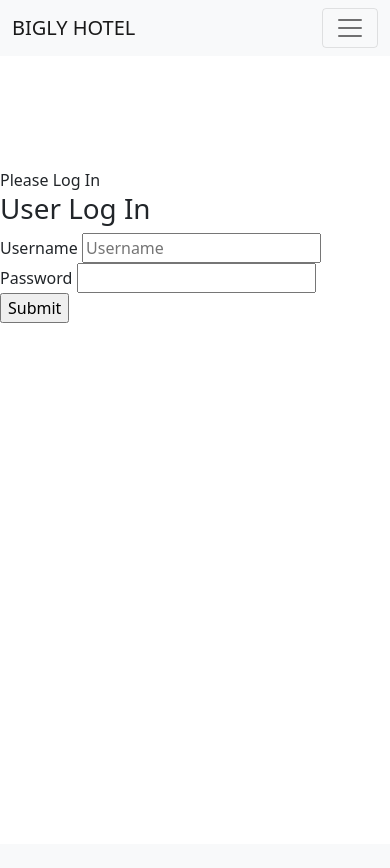
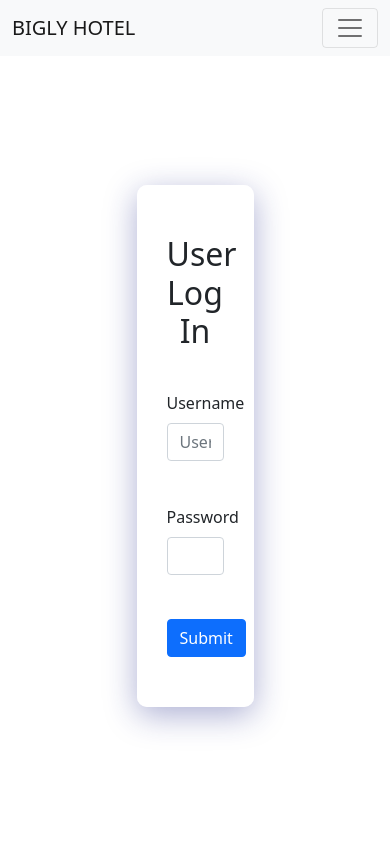
Before and after one commit to MrDreiPner/Bigly-Hotel-XAMPP, a PHP site: page /loginPage.php in a window 390 px wide. Before the commit the page ends 323 px from the top, so only its background shows below. Run offline with PHP 8.4, Linux system fonts and the light colour scheme; some web fonts are replaced.

Commit message:
loginPage style, news images responsive

```diff
--- a/loginPage.php
+++ b/loginPage.php
@@ -1,11 +1,9 @@
 <?php include "head.php"; ?>
 <body>
-<br><br><br>
     <?php
     require_once('dbaccess.php');
     include "nav.php";
     ?>
-<br><br><br><br>
     <?php
     include "test_input.php"; //use test_input() to call function
         $verification = "Please Log In";
@@ -71,16 +69,21 @@
             }
         }
     ?>
-    <div id="Header">
-        <h1 id="Überschrift">User Log In</h1>
+    <div id="login-form">
+        <div id="inner-login">
+            <h1 id="Überschrift">User Log In</h1>
+            <form enctype="multipart/form-data" action="loginPage.php" method="POST">
+                <div id="mb-3">
+                    <label class="form-label" for="Username">Username</label>
+                    <input type="text" class="form-control" name="Username" required placeholder="Username" value="<?php echo isset($_COOKIE["CookieWert"]) ? $_COOKIE["CookieWert"] : "";?>"><br>
+                </div>
+                <div id="mb-3">
+                    <label class="form-label" for="Password">Password</label>
+                    <input type="password" class="form-control" required name="Password"><br>
+                </div>
+                <input type="submit" class="btn btn-primary">
+            </form>
+        </div>
     </div>
-    <form enctype="multipart/form-data" action="loginPage.php" method="POST">
-        <label for="Username">Username</label>
-        <input type="text" name="Username" required placeholder="Username" value="<?php echo isset($_COOKIE["CookieWert"]) ? $_COOKIE["CookieWert"] : "";?>"><br>
-        <label for="Password">Password</label>
-        <input type="password" required name="Password"><br>
-        <input type="submit">
-    </form>
-
     </body>
 </html>
--- a/printNews.php
+++ b/printNews.php
@@ -16,7 +16,7 @@
             //Printet die News Beiträge
             while($stmt->fetch()){
                 echo "<li><p><h4>". $headline. "</h4>". $date ."<br>"
-                 . $content . "<br><img src='". $imgpath ."' alt ='". $headline ."'>
+                 . $content . "<br><div id='image'><img class'img-fluid' src='". $imgpath ."' alt ='". $headline ."'></div>
                  </p>
                 </li>";
             }
--- a/style.css
+++ b/style.css
@@ -1,5 +1,55 @@
+
 nav{
     position: fixed;
     width: 100%;
     top: 0;
 }
+
+#image{
+    display: flex;
+    flex-direction: column;
+    justify-content: center;
+}
+
+img{
+    max-width: 45rem;
+    max-height: 30rem;
+}
+
+.form-control:focus{
+    border: 1px solid black;
+}
+
+#login-form{
+    height: 100vh;
+    width: 100vw;
+    background-size: cover;
+    background-position: center;
+    display: flex;
+    justify-content: center;
+    align-items: center;
+}
+
+#inner-login{
+    padding: 50px 30px;
+    width: 30%;
+    background: rgba( 255, 255, 255, 0.7 );
+    box-shadow: 0 8px 32px 0 rgba( 31, 38, 135, 0.37 );
+    backdrop-filter: blur( 3.5px );
+    -webkit-backdrop-filter: blur( 3.5px );
+    border-radius: 10px;
+}
+
+#Überschrift{
+    text-align: center;
+    margin: 0;
+    margin-bottom: 40px;
+    font-size: 2.0em;
+    font-weight: normal;
+}
+
+#mb-3{
+    display: flex;
+    flex-direction: column;
+    margin-bottom: 20px;
+}
```
